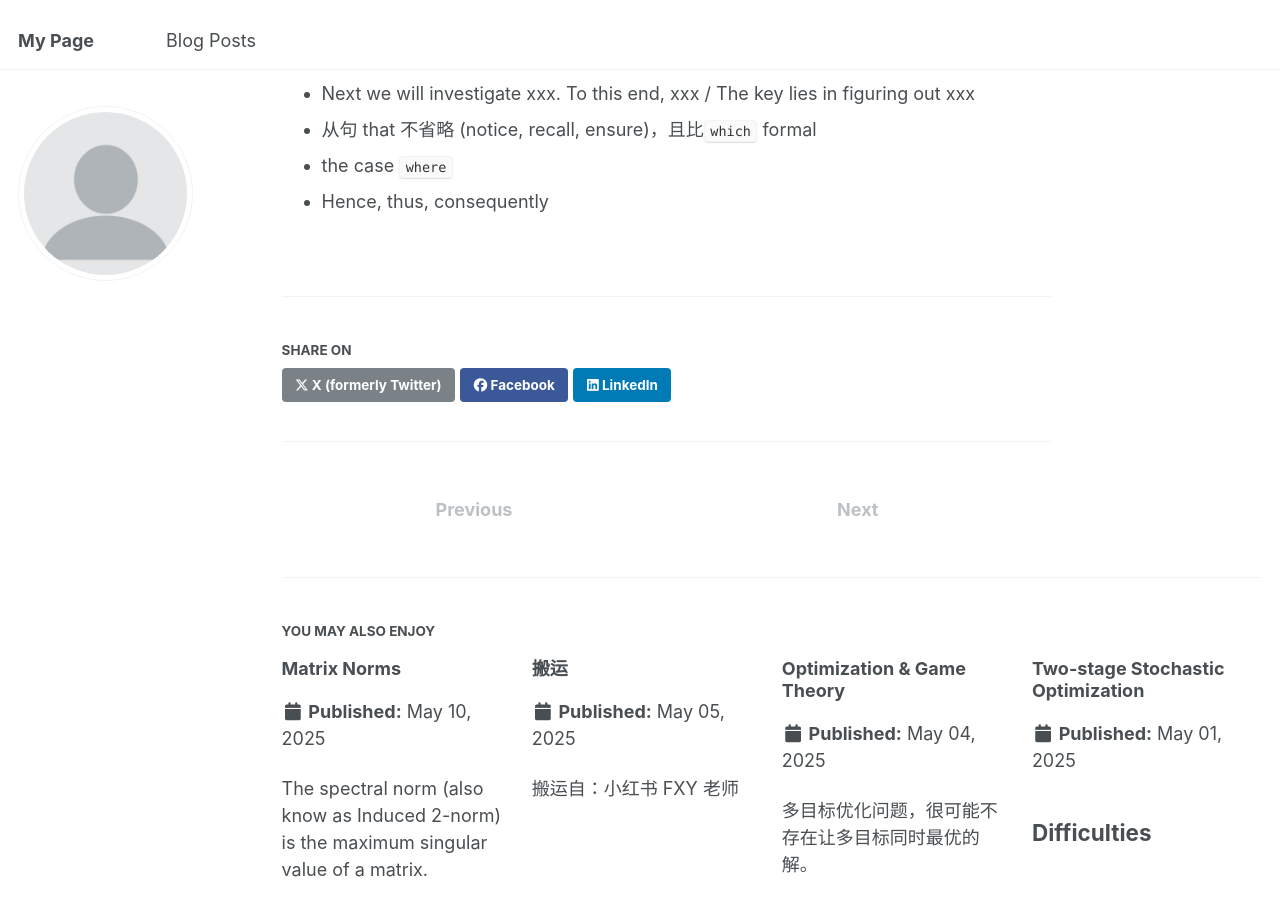
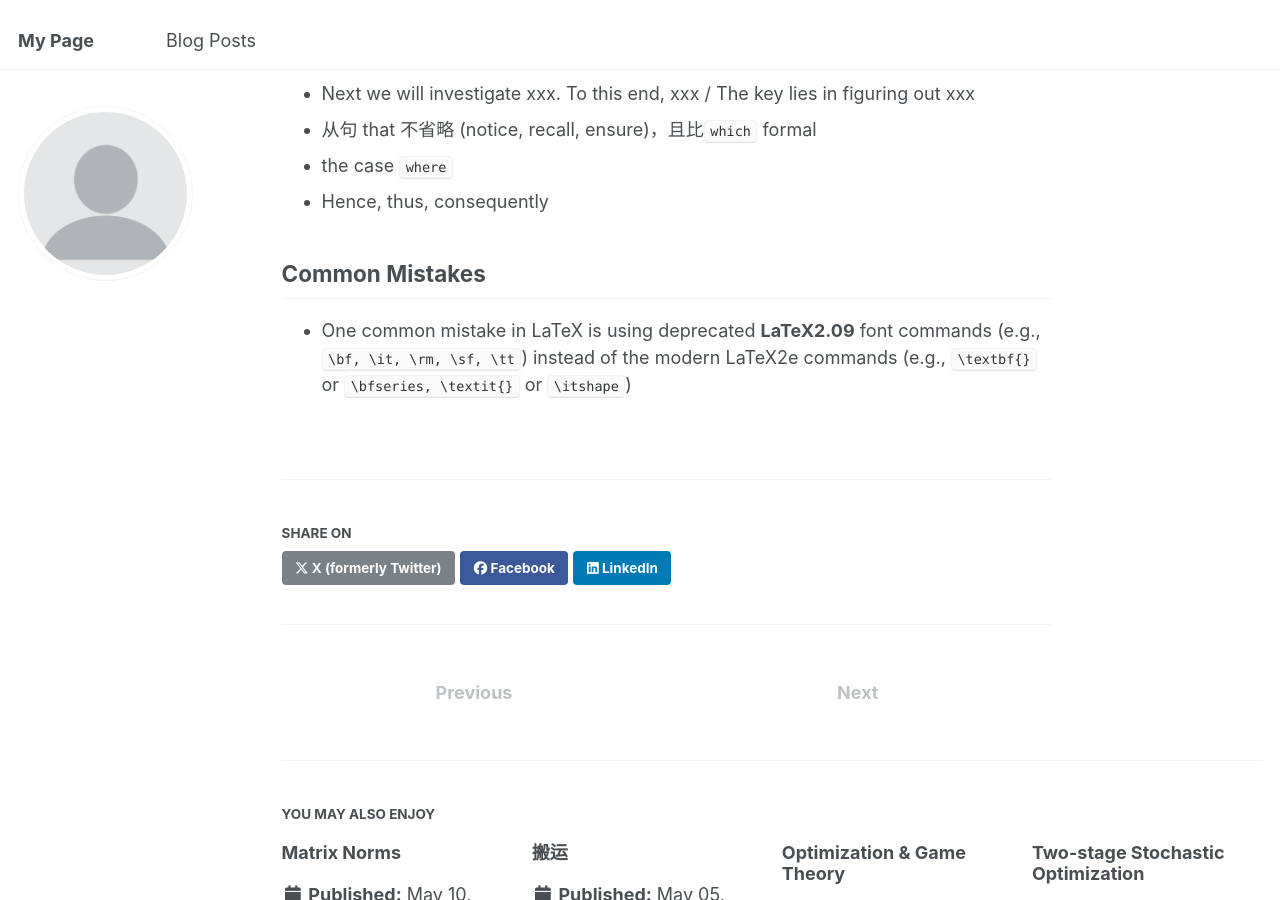
Before and after one commit to JiinnW/JiinnW, a Jekyll site: the page built from _posts/2025-04-25-blog-post-1.md, in a window 1280 px wide and 900 px high, scrolled down 1806 px. Built offline with Jekyll 4.4.1, drawn with Linux system fonts in a browser that asks for light colours.

Commit message:
Update 2025-04-25-blog-post-1.md

```diff
--- a/_posts/2025-04-25-blog-post-1.md
+++ b/_posts/2025-04-25-blog-post-1.md
@@ -51,3 +51,6 @@ pages={Available at SSRN}
 - 从句 that 不省略 (notice, recall, ensure)，且比`which` formal
 - the case `where`
 - Hence, thus, consequently
+
+## Common Mistakes
+- One common mistake in LaTeX is using deprecated **LaTeX2.09** font commands (e.g., `\bf, \it, \rm, \sf, \tt`) instead of the modern LaTeX2e commands (e.g., `\textbf{}` or `\bfseries, \textit{}` or `\itshape`)
```
